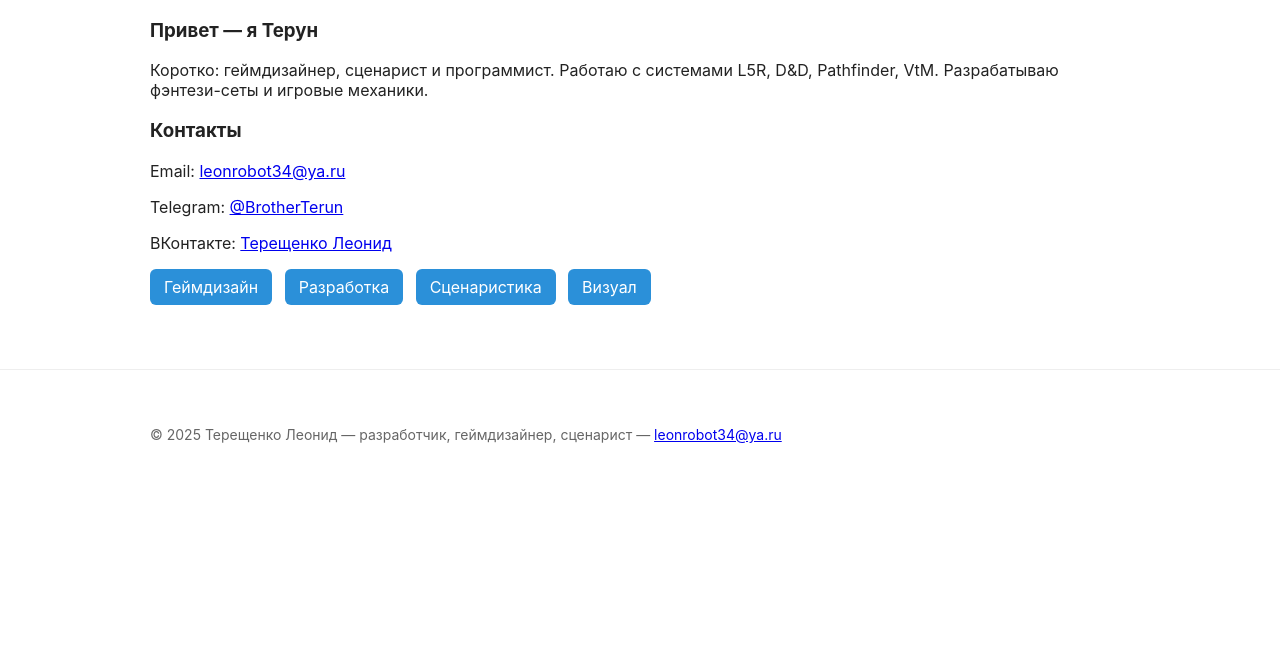
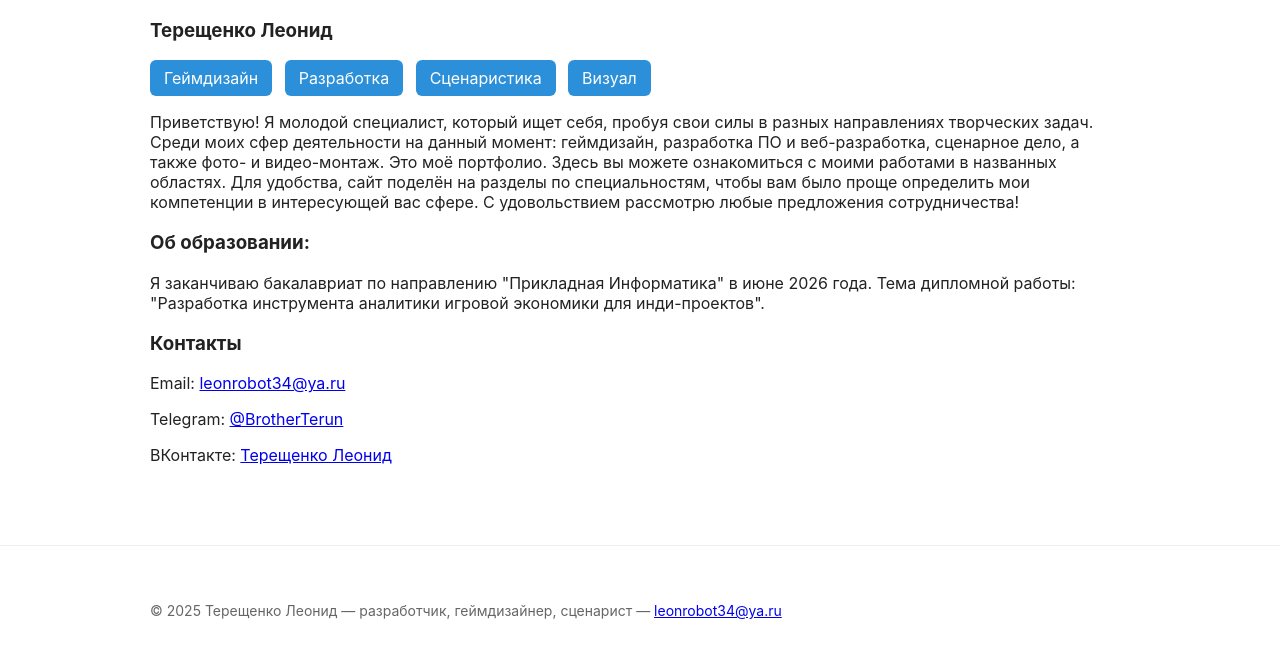
Before and after one commit to BrotherTerun/TerunPfolio, a Jekyll site: the page built from index.md, in a window 1280 px wide, cut to the strip 261-936 px from the top of the page. Shown: the top 658 px of the strip. Built offline with Jekyll 4.4.1, drawn with Linux system fonts in a browser that asks for light colours.

Commit message:
Скорректировал содержание страницы

```diff
--- a/index.md
+++ b/index.md
@@ -6,16 +6,18 @@ description: "Портфолио — геймдизайн, сценаристи
 
 <section class="hero">
   <img src="{{ '/assets/images/avatar.jpg' | relative_url }}" alt="Аватар" class="avatar">
-  <h1>Привет — я Терун</h1>
-  <p>Коротко: геймдизайнер, сценарист и программист. Работаю с системами L5R, D&D, Pathfinder, VtM. Разрабатываю фэнтези-сеты и игровые механики.</p>
-  <h3>Контакты</h3>
-  <p>Email: <a href="mailto:{{ site.email }}">{{ site.email }}</a></p>
-  <p>Telegram: <a href="https://t.me/BrotherTerun" target="_blank">@BrotherTerun</a></p>
-  <p>ВКонтакте: <a href="https://vk.com/leonid_ter" target="_blank">Терещенко Леонид</a></p>
-  <div class="cta">
+  <h1>Терещенко Леонид</h1>
+   <div class="cta">
     <a class="btn" href="{{ '/gamedesign/' | relative_url }}">Геймдизайн</a>
     <a class="btn" href="{{ '/development/' | relative_url }}">Разработка</a>
     <a class="btn" href="{{ '/writing/' | relative_url }}">Сценаристика</a>
     <a class="btn" href="{{ '/art/' | relative_url }}">Визуал</a>
   </div>
+  <p>Приветствую! Я молодой специалист, который ищет себя, пробуя свои силы в разных направлениях творческих задач. Среди моих сфер деятельности на данный момент: геймдизайн, разработка ПО и веб-разработка, сценарное дело, а также фото- и видео-монтаж. Это моё портфолио. Здесь вы можете ознакомиться с моими работами в названных областях. Для удобства, сайт поделён на разделы по специальностям, чтобы вам было проще определить мои компетенции в интересующей вас сфере. С удовольствием рассмотрю любые предложения сотрудничества!</p>
+  <h3>Об образовании:</h3>
+  <p>Я заканчиваю бакалавриат по направлению "Прикладная Информатика" в июне 2026 года. Тема дипломной работы: "Разработка инструмента аналитики игровой экономики для инди-проектов".</p>
+  <h3>Контакты</h3>
+  <p>Email: <a href="mailto:{{ site.email }}">{{ site.email }}</a></p>
+  <p>Telegram: <a href="https://t.me/BrotherTerun" target="_blank">@BrotherTerun</a></p>
+  <p>ВКонтакте: <a href="https://vk.com/leonid_ter" target="_blank">Терещенко Леонид</a></p>
 </section>
```
